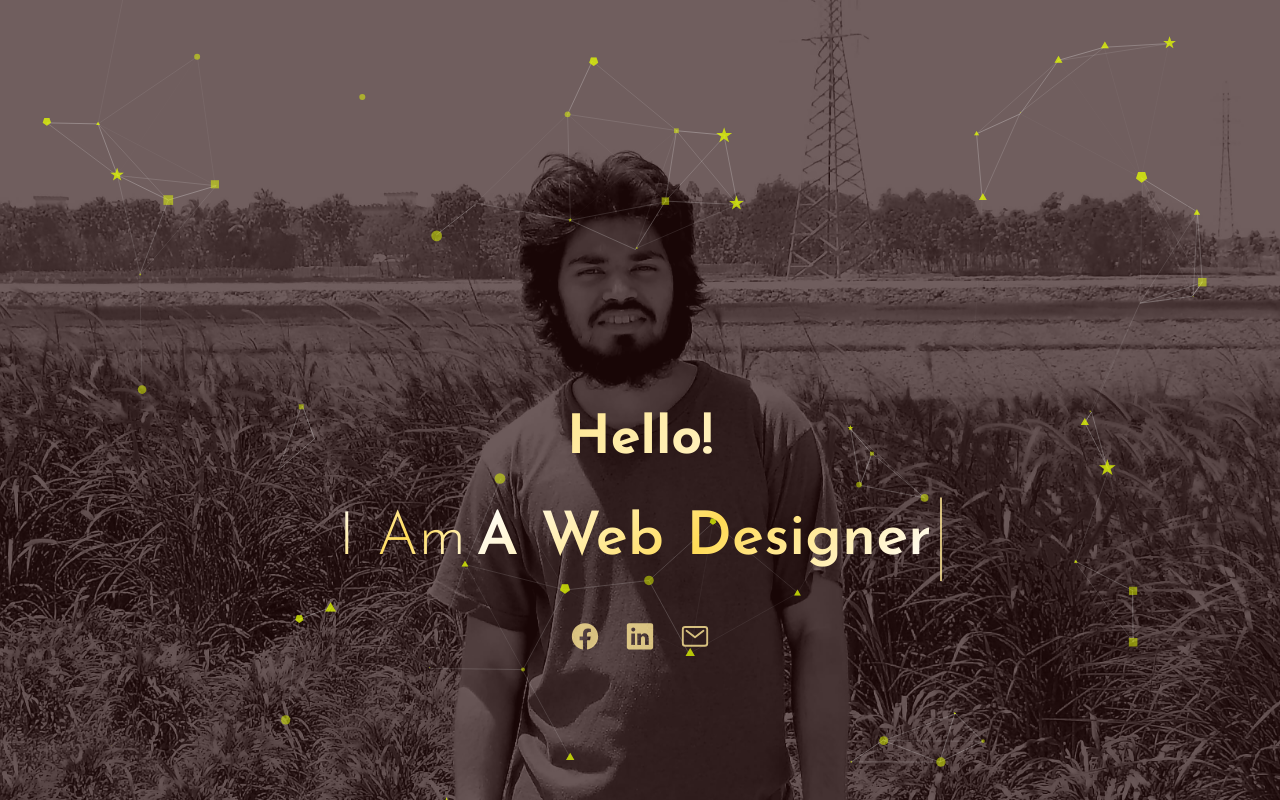
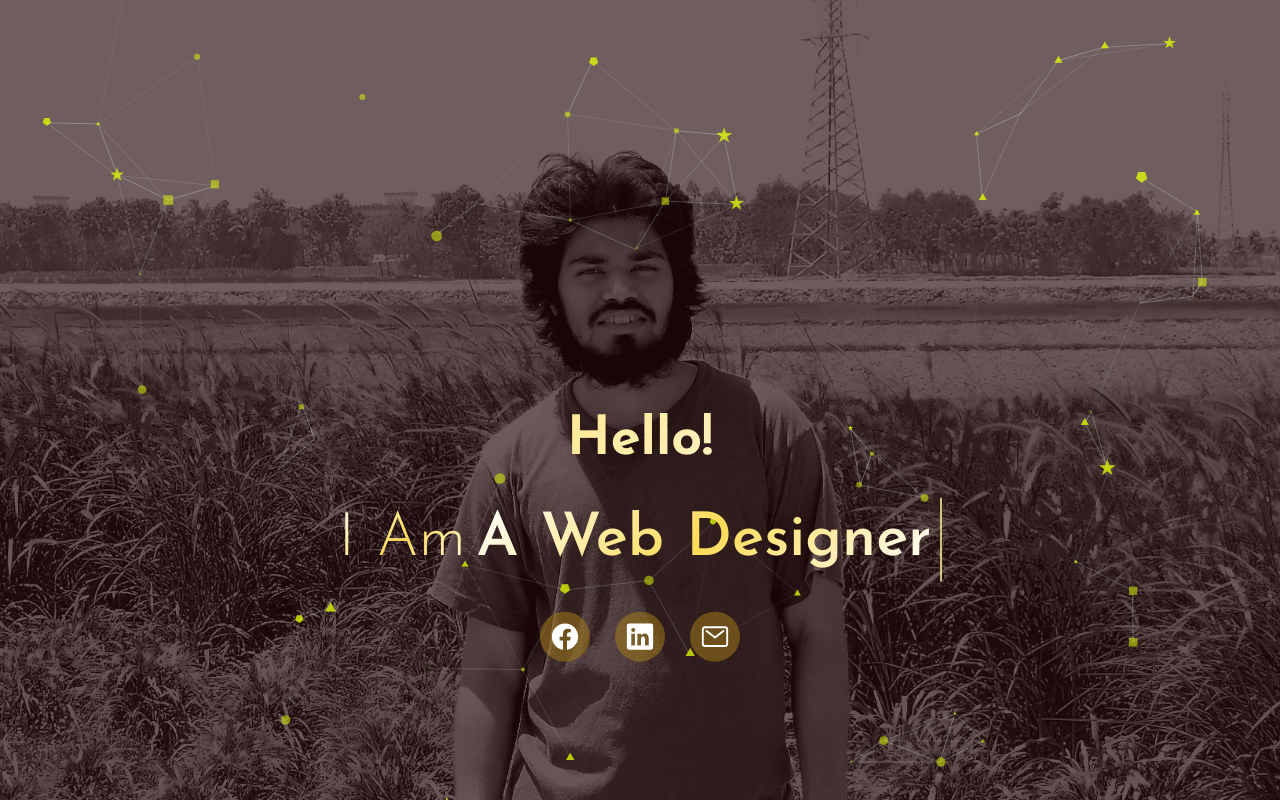
Before and after one commit to tryGalib/animated-heading, a plain HTML site: page index.html in a window 1280 px wide. Drawn offline with nearby package versions, Linux system fonts and the light colour scheme.

Commit message:
Social icons style change

```diff
--- a/css/style.css
+++ b/css/style.css
@@ -95,27 +95,29 @@ body {
 /* ----Social Icons
 ------------------------------------------------- */
 
-.social-icons ul {
-	margin-top: 10px;
-}
-
 .social-icons ul li {
 	list-style-type: none;
 	display: inline-block;
 	margin: 0 10px;
 }
 
-.social-icons ul li a {
+.social-icons ul li a ion-icon {
 	font-size: 30px;
-	color: rgba(255, 232, 150, 0.801);
+	background-color: rgba(167, 128, 22, 0.5);
+	padding: 10px;
+	border-radius: 50%;
+	color: #fff;
 	-webkit-transition: all ease .3s;
 	-o-transition: all ease .3s;
 	transition: all ease .3s;
+
 }
 
-.social-icons ul li:hover a {
+.social-icons ul li:hover a ion-icon {
 	color: #fff;
+	background-color: #a17d17;
 }
+
 
 
 /* ----Responsive
```
